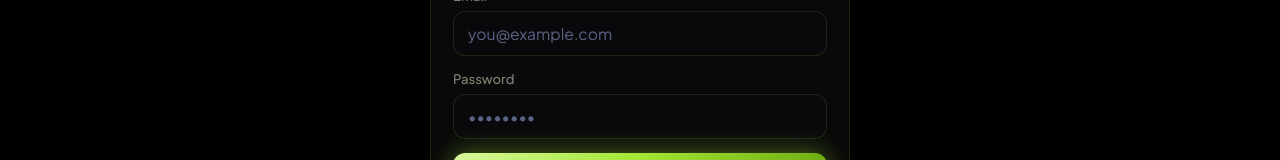
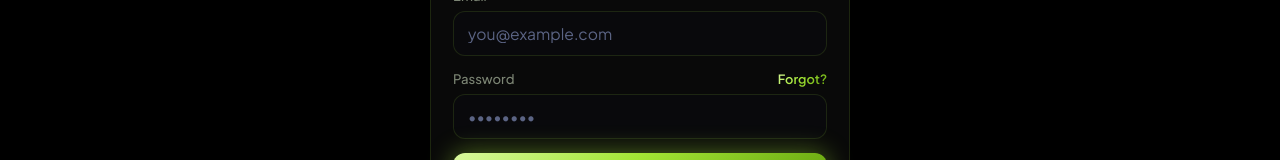
Before and after one commit to maexaitrade/maex-frontend, a React (Vite) app: page /login in a window 1280 px wide. Shown: the part 357-517 px from the top of the page. Built offline with nearby package versions, Linux system fonts and the light colour scheme; no server answers.

Commit message:
Update Login.jsx

```diff
--- a/src/pages/Login.jsx
+++ b/src/pages/Login.jsx
@@ -38,7 +38,10 @@ export default function Login() {
               onChange={(e) => setEmail(e.target.value)} placeholder="you@example.com" />
           </div>
           <div className="field">
-            <label>Password</label>
+            <label style={{ display: 'flex', justifyContent: 'space-between', alignItems: 'baseline' }}>
+              <span>Password</span>
+              <Link to="/forgot-password" className="gradient-text" style={{ fontWeight: 600, fontSize: '.8rem' }}>Forgot?</Link>
+            </label>
             <input className="input" type="password" required value={password}
               onChange={(e) => setPassword(e.target.value)} placeholder="••••••••" />
           </div>
```
